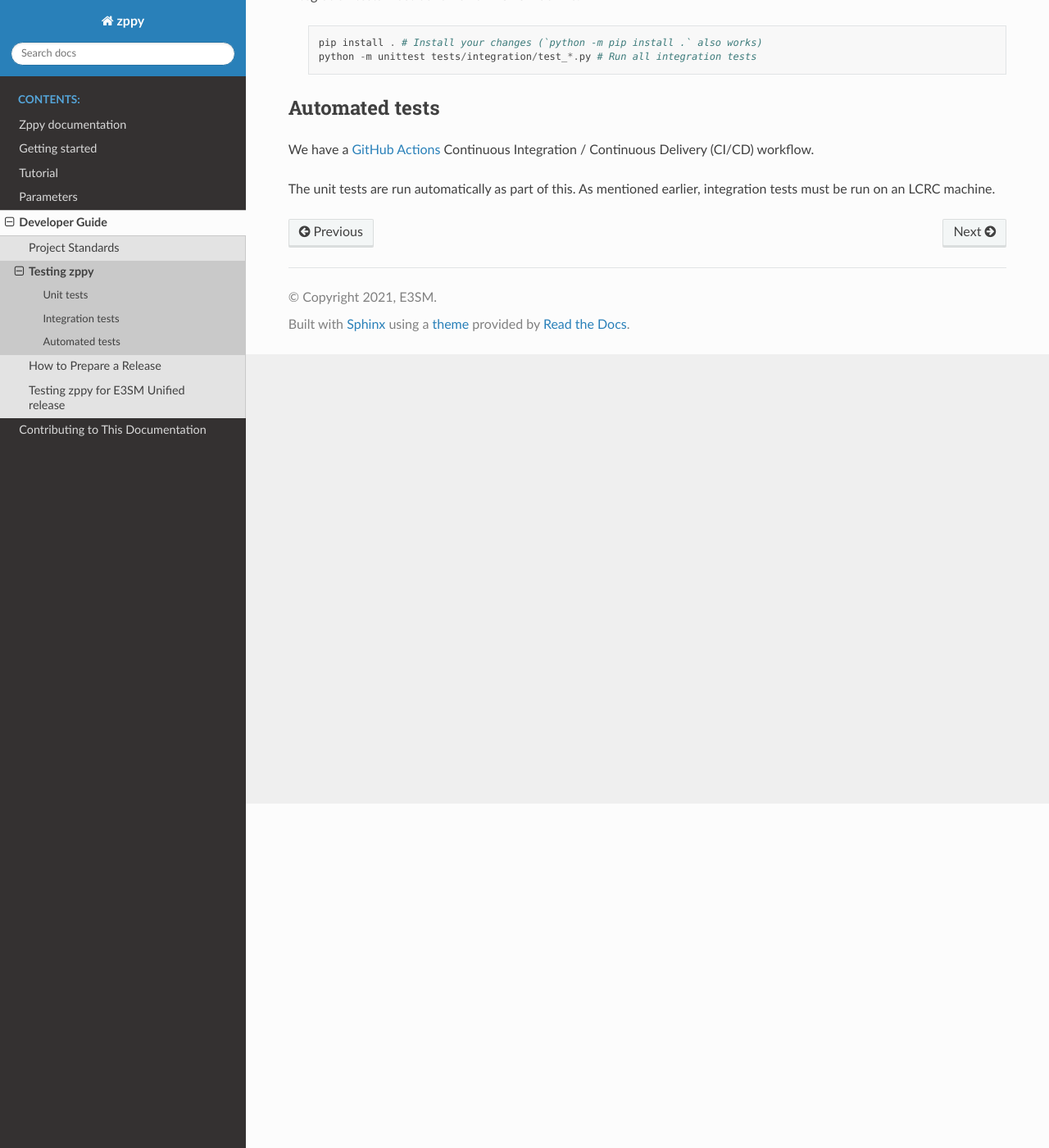
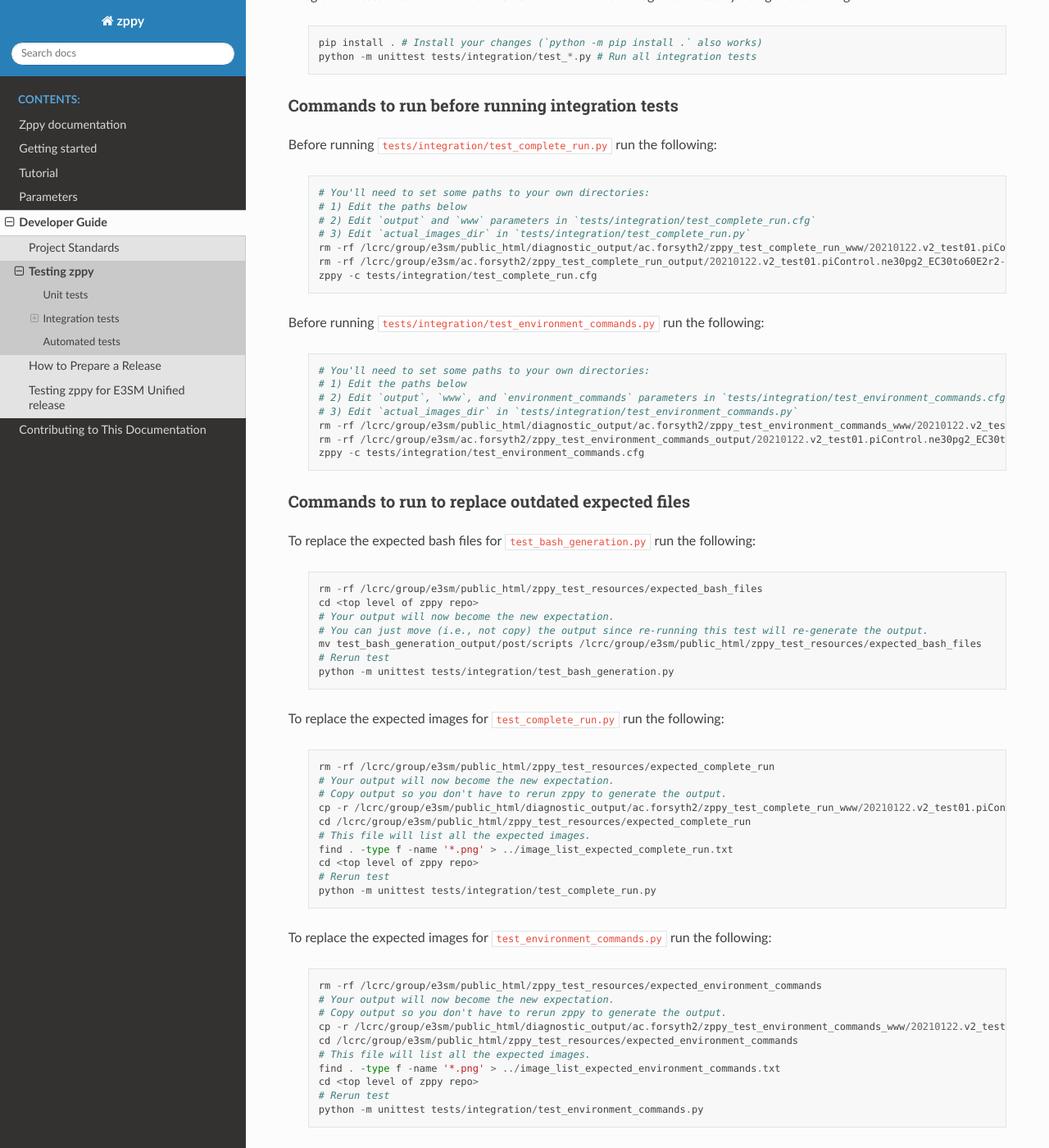
Before and after one commit to E3SM-Project/zppy, a Sphinx documentation site: the page built from docs/source/dev_guide/testing.rst, in a window 1280 px wide and 1400 px high, scrolled down 420 px. Shown: the whole window at 82% size. Built offline with Sphinx 7.4.7 and the Read the Docs theme 2.0.0, drawn with Linux system fonts in a browser that asks for light colours; some of the changed text lies outside the part shown.

Commit message:
Update E3SM Diags testing

```diff
--- a/docs/source/dev_guide/testing.rst
+++ b/docs/source/dev_guide/testing.rst
@@ -1,10 +1,11 @@
+************
 Testing zppy
-============
+************
 
 Unit tests
-----------
+==========
 
-Run all unit tests by doing the following
+Run all unit tests by doing the following:
 
     .. code::
 
@@ -12,17 +13,90 @@ Run all unit tests by doing the following
         python -m unittest tests/test_*.py # Run all unit tests
 
 Integration tests
------------------
+=================
 
-Integration tests must be run on an LCRC machine.
+Integration tests must be run on an LCRC machine. Run all integration tests by doing the following:
 
     .. code::
 
         pip install . # Install your changes (`python -m pip install .` also works)
         python -m unittest tests/integration/test_*.py # Run all integration tests
 
+Commands to run before running integration tests
+------------------------------------------------
+
+Before running ``tests/integration/test_complete_run.py`` run the following:
+
+    .. code::
+
+       # You'll need to set some paths to your own directories:
+       # 1) Edit the paths below
+       # 2) Edit `output` and `www` parameters in `tests/integration/test_complete_run.cfg`
+       # 3) Edit `actual_images_dir` in `tests/integration/test_complete_run.py`
+       rm -rf /lcrc/group/e3sm/public_html/diagnostic_output/ac.forsyth2/zppy_test_complete_run_www/20210122.v2_test01.piControl.ne30pg2_EC30to60E2r2-1900_ICG.chrysalis
+       rm -rf /lcrc/group/e3sm/ac.forsyth2/zppy_test_complete_run_output/20210122.v2_test01.piControl.ne30pg2_EC30to60E2r2-1900_ICG.chrysalis/post
+       zppy -c tests/integration/test_complete_run.cfg
+
+Before running ``tests/integration/test_environment_commands.py`` run the following:
+
+    .. code::
+
+       # You'll need to set some paths to your own directories:
+       # 1) Edit the paths below
+       # 2) Edit `output`, `www`, and `environment_commands` parameters in `tests/integration/test_environment_commands.cfg`
+       # 3) Edit `actual_images_dir` in `tests/integration/test_environment_commands.py`
+       rm -rf /lcrc/group/e3sm/public_html/diagnostic_output/ac.forsyth2/zppy_test_environment_commands_www/20210122.v2_test01.piControl.ne30pg2_EC30to60E2r2-1900_ICG.chrysalis
+       rm -rf /lcrc/group/e3sm/ac.forsyth2/zppy_test_environment_commands_output/20210122.v2_test01.piControl.ne30pg2_EC30to60E2r2-1900_ICG.chrysalis/post
+       zppy -c tests/integration/test_environment_commands.cfg
+
+Commands to run to replace outdated expected files
+--------------------------------------------------
+
+To replace the expected bash files for ``test_bash_generation.py`` run the following:
+
+    .. code::
+
+       rm -rf /lcrc/group/e3sm/public_html/zppy_test_resources/expected_bash_files
+       cd <top level of zppy repo>
+       # Your output will now become the new expectation.
+       # You can just move (i.e., not copy) the output since re-running this test will re-generate the output.
+       mv test_bash_generation_output/post/scripts /lcrc/group/e3sm/public_html/zppy_test_resources/expected_bash_files
+       # Rerun test
+       python -m unittest tests/integration/test_bash_generation.py
+
+
+To replace the expected images for ``test_complete_run.py`` run the following:
+
+    .. code::
+
+       rm -rf /lcrc/group/e3sm/public_html/zppy_test_resources/expected_complete_run
+       # Your output will now become the new expectation.
+       # Copy output so you don't have to rerun zppy to generate the output.
+       cp -r /lcrc/group/e3sm/public_html/diagnostic_output/ac.forsyth2/zppy_test_complete_run_www/20210122.v2_test01.piControl.ne30pg2_EC30to60E2r2-1900_ICG.chrysalis /lcrc/group/e3sm/public_html/zppy_test_resources/expected_complete_run
+       cd /lcrc/group/e3sm/public_html/zppy_test_resources/expected_complete_run
+       # This file will list all the expected images.
+       find . -type f -name '*.png' > ../image_list_expected_complete_run.txt
+       cd <top level of zppy repo>
+       # Rerun test
+       python -m unittest tests/integration/test_complete_run.py
+
+To replace the expected images for ``test_environment_commands.py`` run the following:
+
+    .. code::
+
+       rm -rf /lcrc/group/e3sm/public_html/zppy_test_resources/expected_environment_commands
+       # Your output will now become the new expectation.
+       # Copy output so you don't have to rerun zppy to generate the output.
+       cp -r /lcrc/group/e3sm/public_html/diagnostic_output/ac.forsyth2/zppy_test_environment_commands_www/20210122.v2_test01.piControl.ne30pg2_EC30to60E2r2-1900_ICG.chrysalis /lcrc/group/e3sm/public_html/zppy_test_resources/expected_environment_commands
+       cd /lcrc/group/e3sm/public_html/zppy_test_resources/expected_environment_commands
+       # This file will list all the expected images.
+       find . -type f -name '*.png' > ../image_list_expected_environment_commands.txt
+       cd <top level of zppy repo>
+       # Rerun test
+       python -m unittest tests/integration/test_environment_commands.py
+
 Automated tests
----------------
+===============
 
 We have a :ref:`GitHub Actions <ci-cd>` Continuous Integration / Continuous Delivery (CI/CD) workflow.
 
```
Also changed, not shown: 7 other files.
